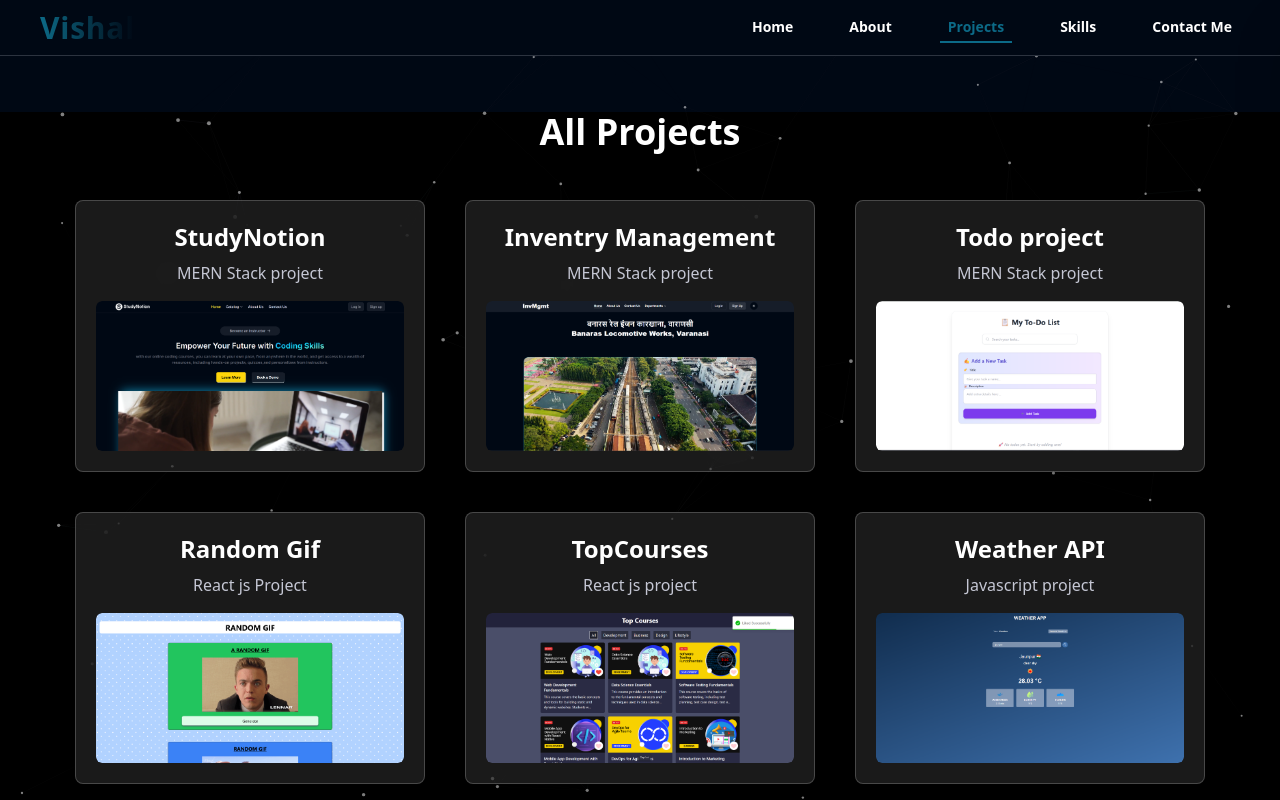
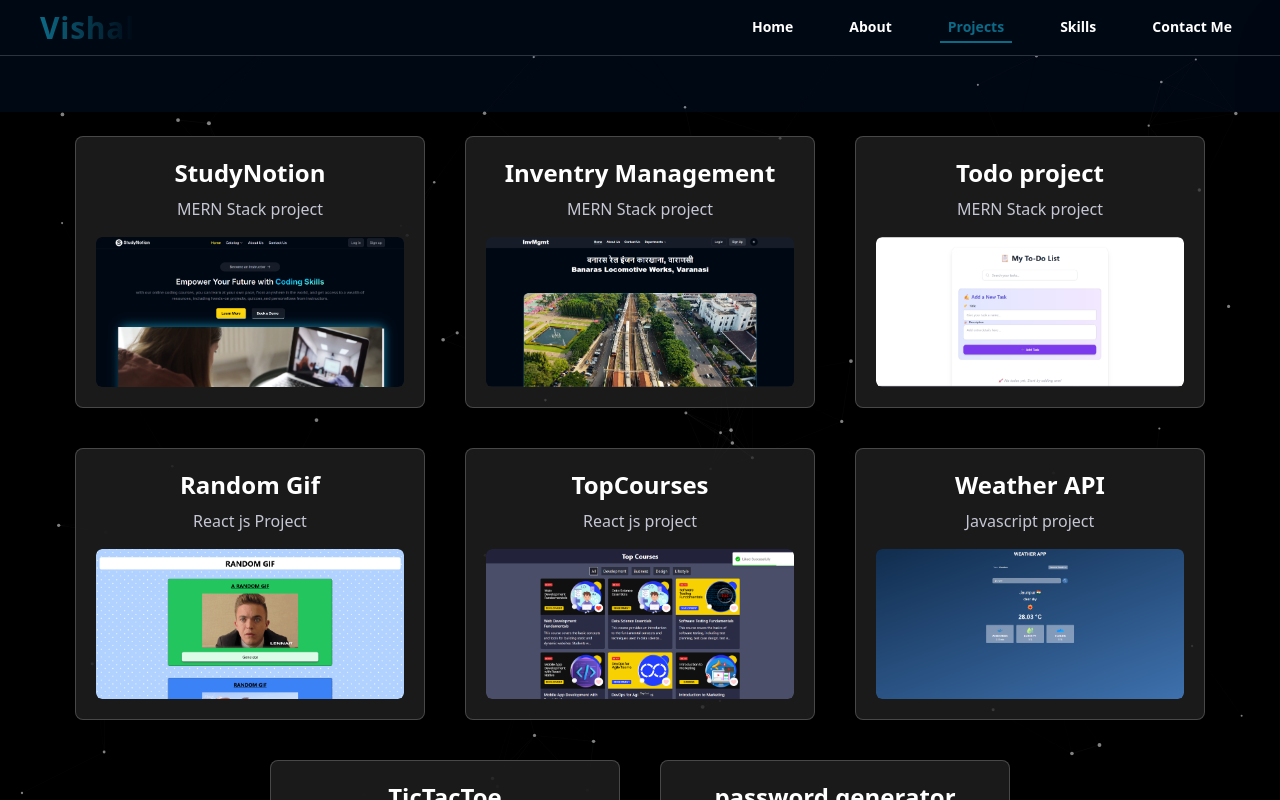
Before and after one commit to VishalPatel63/vishalportfolio, a React (Create React App) app: page /project in a window 1280 px wide. Shown: the top 800 px of the page. Built offline with nearby package versions, Linux system fonts and the light colour scheme.

Commit message:
Update Projectss.jsx

```diff
--- a/src/common/Projectss.jsx
+++ b/src/common/Projectss.jsx
@@ -12,8 +12,8 @@ export const Projectss = ({ skill, showAll = false }) => {
       animate={{ opacity: 1, y: 0 }}
       transition={{ duration: 0.8, ease: "easeInOut" }}
     >
-      <h1 className='text-center text-4xl font-extrabold mb-12 text-white'>
-        {showAll ? "All Projects" : "Our Projects"}
+      <h1 cclassName="text-center text-4xl font-extrabold mb-12 bg-gradient-to-r from-blue-400 to-purple-500 bg-clip-text text-transparent">
+        {showAll ? "Projects" : "Our Projects"}
       </h1>
 
       <div className='flex flex-wrap justify-center gap-10 w-full'>
```
